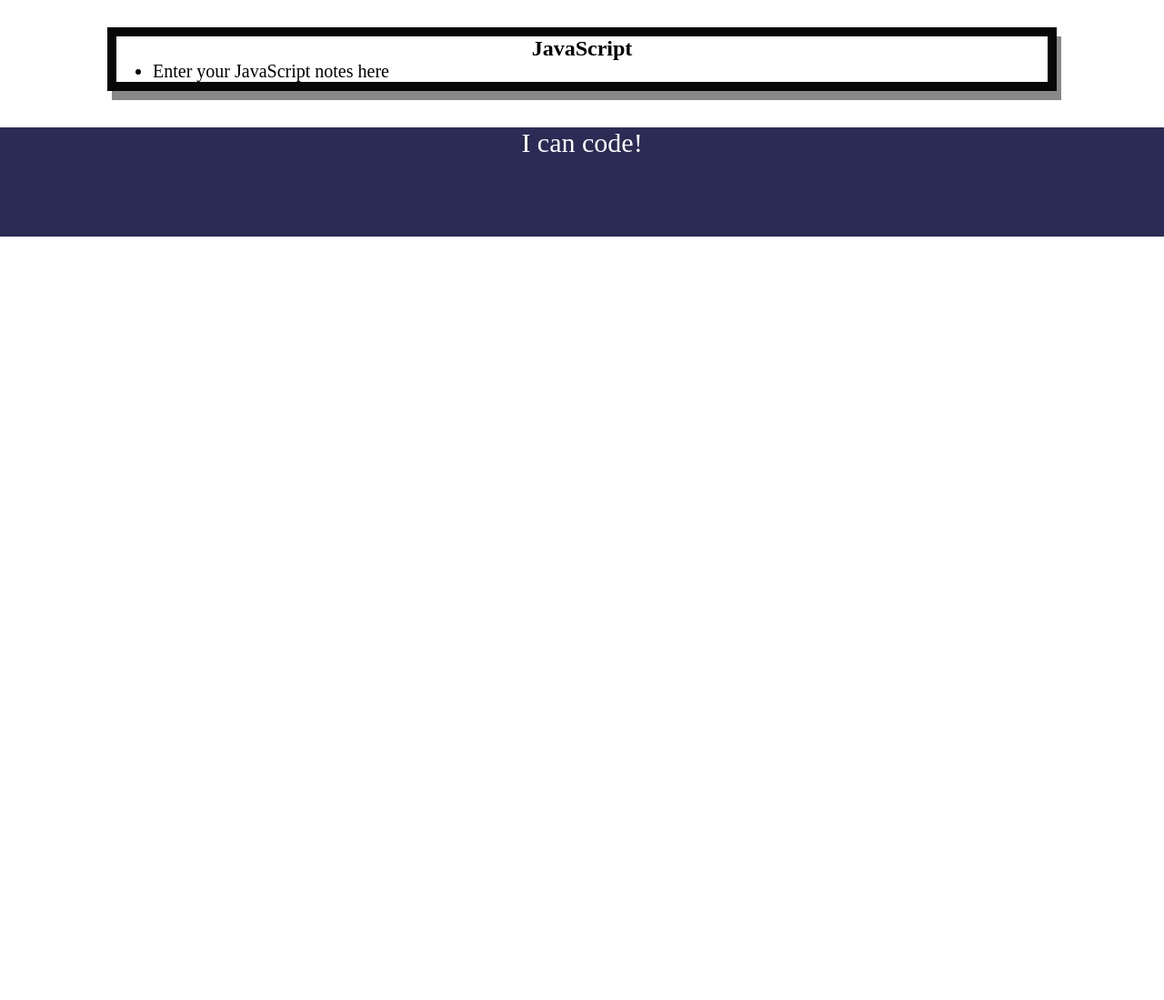
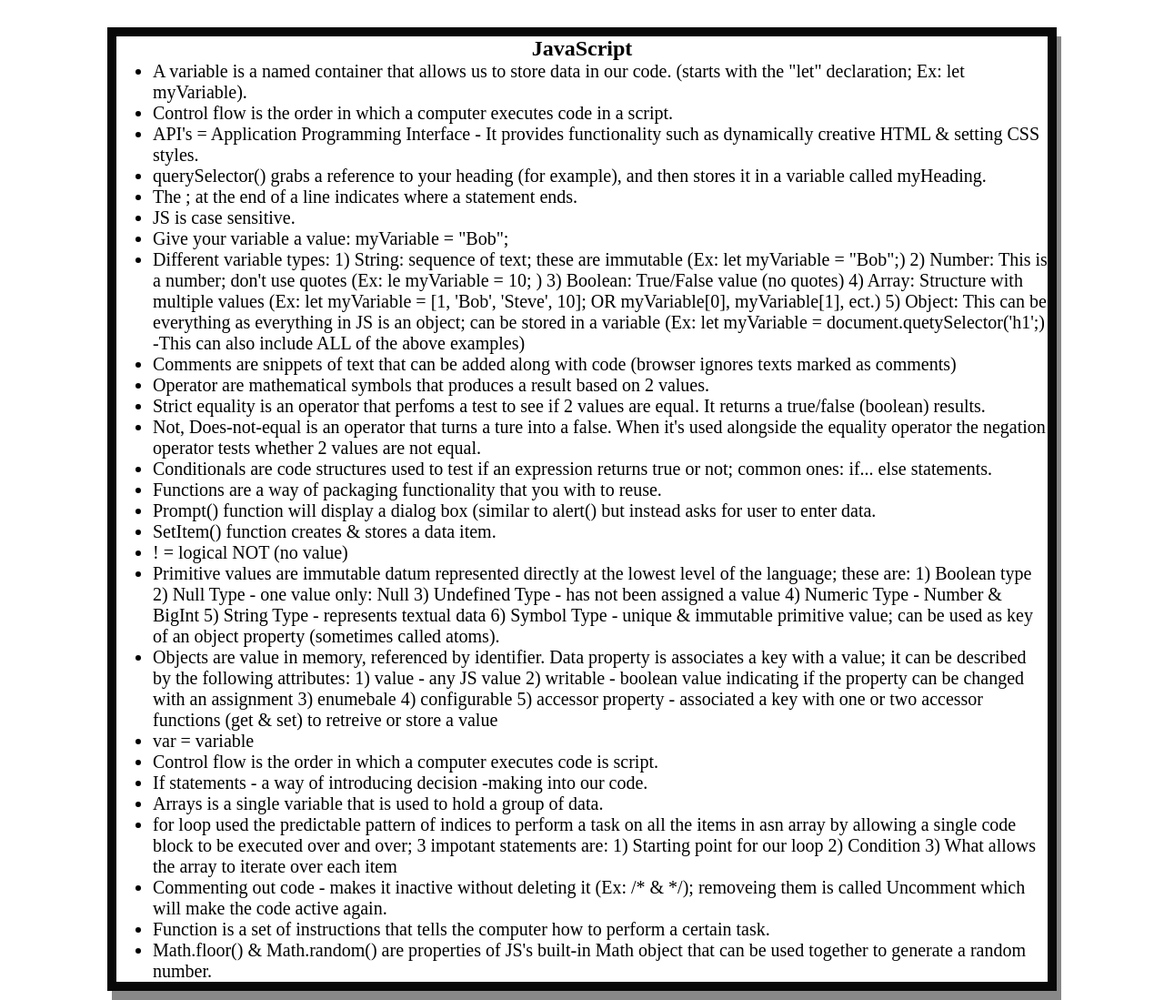
Before and after one commit to CarrieLJ/CarrieLJ.github.io, a plain HTML site: page prework-study-guide/index.html in a window 1280 px wide. Shown: the part 1357-2456 px from the top of the page at 91% size. Before the commit the page ends 1617 px from the top, so only its background shows below. Drawn offline with Linux system fonts and the light colour scheme.

Commit message:
added for loops, if statements, and functions

```diff
--- a/prework-study-guide/assets/script.js
+++ b/prework-study-guide/assets/script.js
@@ -1,18 +1,27 @@
 var topics = ['HTML', 'CSS', 'Git', 'JavaScript'];
-for(var x = 0; x < topics.length; x++) {
+var randomTopic = topics[Math.floor(Math.random() * topics.length)];
+
+function listTopics() {
+  for(var x = 0; x < topics.length; x++){
     console.log(topics[x]);
   }
+}
 
-/*
-if (topic === 'HTML') {
+function selectTopic() {
+  if (randomTopic === 'HTML') {
     console.log("Let's study HTML!");
-} else if (topic === 'CSS') {
+  } else if (randomTopic === 'CSS') {
     console.log("Let's study CSS!");
-} else if (topic === 'Git') {
+  } else if (randomTopic === 'Git') {
     console.log("Let's study Git!");
-} else if (topic === 'JavaScript') {
+  } else if (randomTopic === 'JavaScript') {
     console.log("Let's study JavaScript!");
   } else {
     console.log('Please try again!');
   }
-*/
+}
+
+console.log('Here are the topics we learned through Prework:');
+listTopics()
+console.log('Which topic should we study first?');
+selectTopic()
--- a/prework-study-guide/index.html
+++ b/prework-study-guide/index.html
@@ -74,7 +74,53 @@
       <section class="card" id="javascript-section">
         <h2>JavaScript</h2>
         <ul>
-          <li>Enter your JavaScript notes here</li>
+          <li>A variable is a named container that allows us to store data in our code. (starts with the "let" declaration; Ex: let myVariable).</li>
+          <li>Control flow is the order in which a computer executes code in a script.</li>
+          <li>API's = Application Programming Interface - It provides functionality such as dynamically creative HTML & setting CSS styles.</li>
+          <li>querySelector() grabs a reference to your heading (for example), and then stores it in a variable called myHeading.</li>
+          <li>The ; at the end of a line indicates where a statement ends.</li>
+          <li>JS is case sensitive.</li>
+          <li>Give your variable a value: myVariable = "Bob";</li>
+          <li>Different variable types: 1) String: sequence of text; these are immutable (Ex: let myVariable = "Bob";)
+            2) Number: This is a number; don't use quotes (Ex: le myVariable = 10; )
+            3) Boolean: True/False value (no quotes)
+            4) Array: Structure with multiple values (Ex: let myVariable = [1, 'Bob', 'Steve', 10]; OR myVariable[0], myVariable[1], ect.)
+            5) Object: This can be everything as everything in JS is an object; can be stored in a variable (Ex: let myVariable = document.quetySelector('h1';) -This can also include ALL of the above examples)</li>
+          <li>Comments are snippets of text that can be added along with code (browser ignores texts marked as comments)</li>
+          <li>Operator are mathematical symbols that produces a result based on 2 values.</li>
+          <li>Strict equality is an operator that perfoms a test to see if 2 values are equal. It returns a true/false (boolean) results.</li>
+          <li>Not, Does-not-equal is an operator that turns a ture into a false. When it's used alongside the equality operator the negation operator tests whether 2 values are not equal.</li>
+          <li>Conditionals are code structures used to test if an expression returns true or not; common ones: if... else statements.</li>
+          <li>Functions are a way of packaging functionality that you with to reuse.</li>
+          <li>Prompt() function will display a dialog box (similar to alert() but instead asks for user to enter data.</li>
+          <li>SetItem() function creates & stores a data item.</li>
+          <li>! = logical NOT (no value)</li>
+          <li>Primitive values are immutable datum represented directly at the lowest level of the language; these are:
+            1) Boolean type
+            2) Null Type - one value only: Null
+            3) Undefined Type - has not been assigned a value
+            4) Numeric Type - Number & BigInt
+            5) String Type - represents textual data
+            6) Symbol Type - unique & immutable primitive value; can be used as key of an object property (sometimes called atoms).</li>
+          <li>Objects are value in memory, referenced by identifier. Data property is associates a key with a value; it can be described by the following attributes:
+            1) value - any JS value
+            2) writable - boolean value indicating if the property can be changed with an assignment
+            3) enumebale
+            4) configurable
+            5) accessor property - associated a key with one or two accessor functions (get & set) to retreive or store a value</li>
+          <li>var = variable</li>
+          <li>Control flow is the order in which a computer executes code is script.</li>
+          <li>If statements - a way of introducing decision -making into our code.</li>
+          <li>Arrays is a single variable that is used to hold a group of data.</li>
+          <li>for loop used the predictable pattern of indices to perform a task on all the items in asn array by allowing a single code block to be executed over and over; 3 impotant statements are:
+            1) Starting point for our loop
+            2) Condition
+            3) What allows the array to iterate over each item</li>
+          <li>Commenting out code - makes it inactive without deleting it (Ex: /* & */); removeing them is called Uncomment which will make the code active again.</li>
+          <li>Function is a set of instructions that tells the computer how to perform a certain task.</li>
+          <li>Math.floor() & Math.random() are properties of JS's built-in Math object that can be used together to generate a random number.</li>
+
+
         </ul>
       </section>
       <!-- Student code goes here -->
```
Lines whose indentation alone changed are shown as unchanged.
